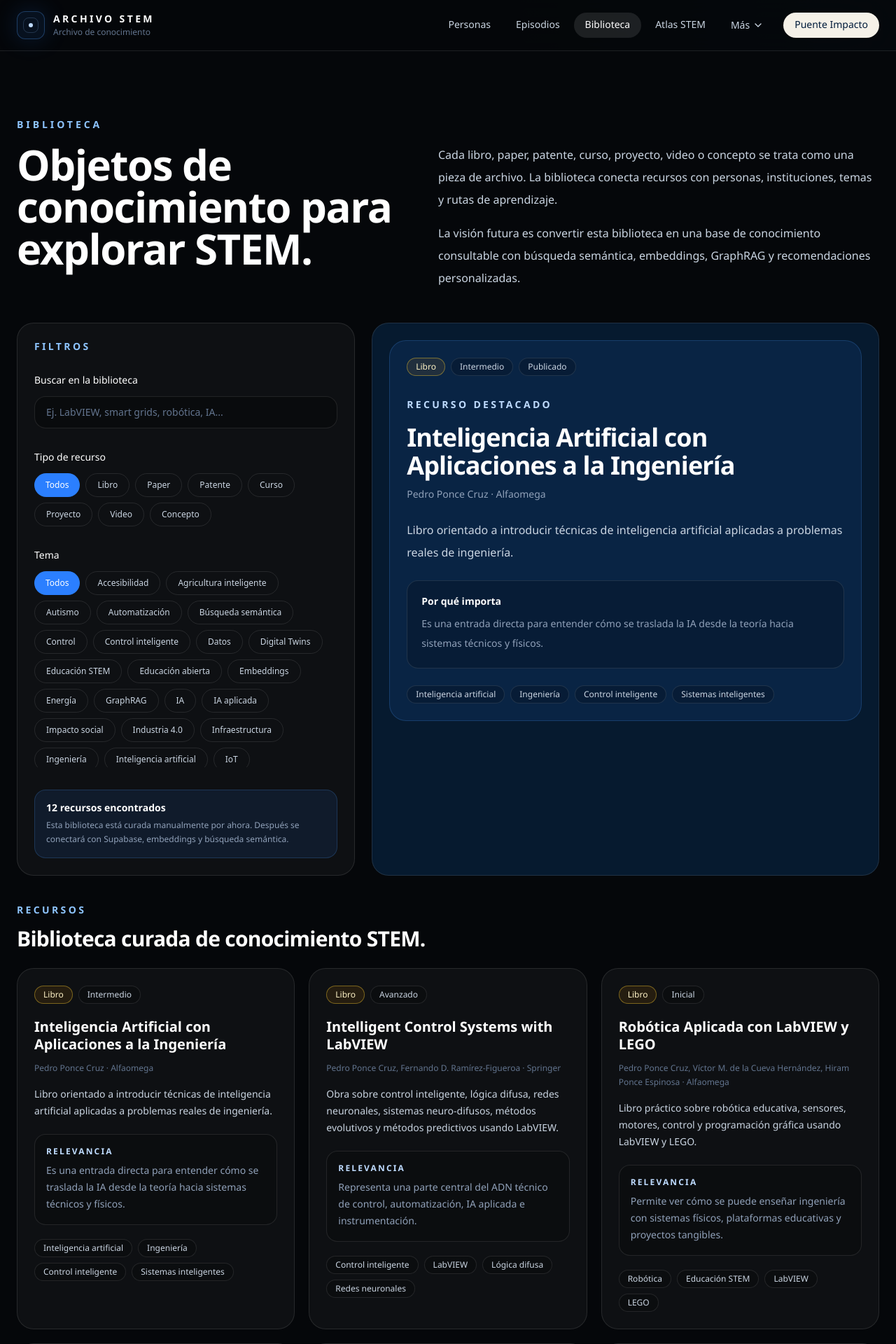
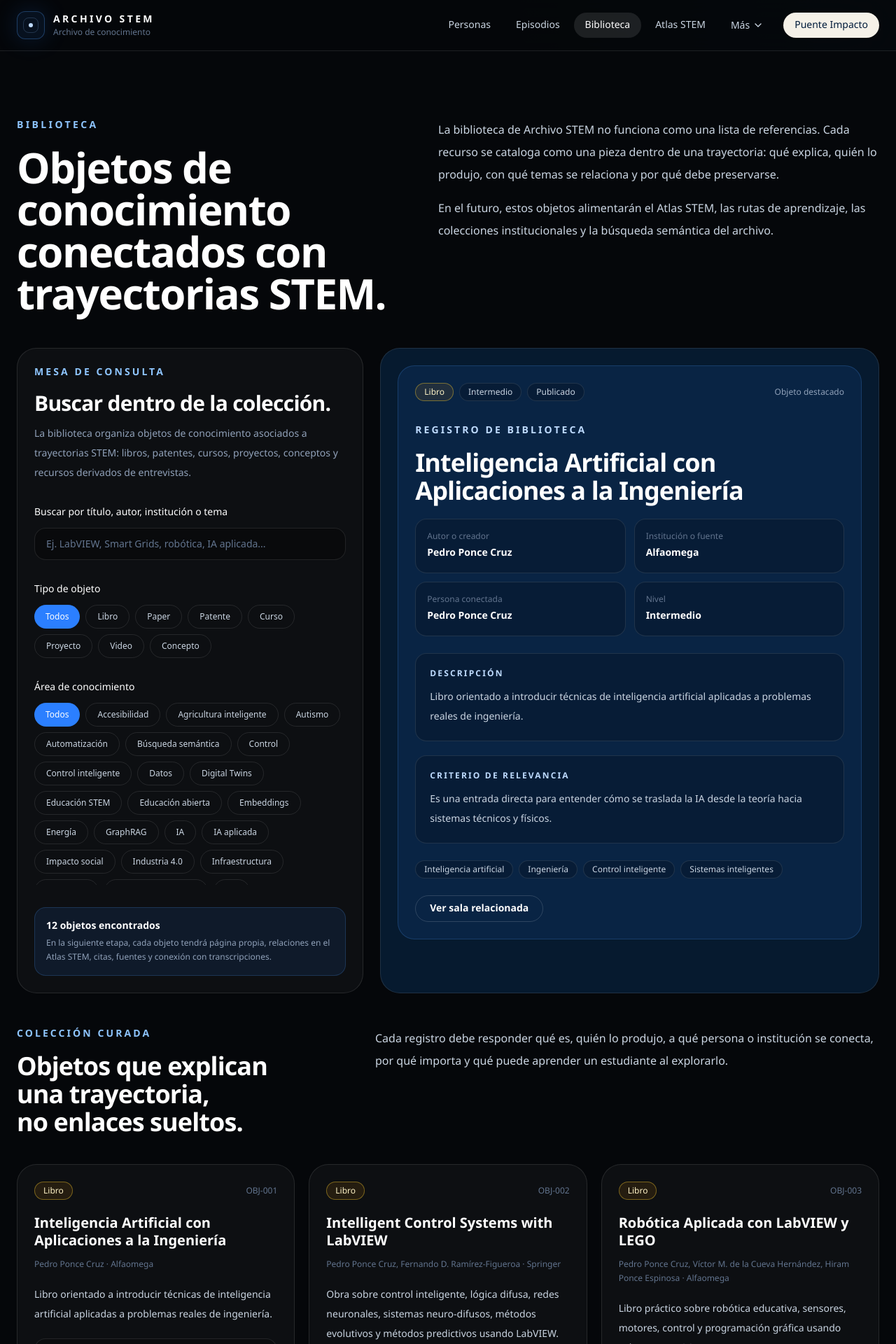
Before and after one commit to CarlosSanchezGutierrez/archivo-stem, a Next.js app: page /biblioteca in a window 1280 px wide. Shown: the top 1920 px of the page at 70% size. Built offline with nearby package versions, Linux system fonts and the light colour scheme.

Commit message:
Polish library as curated knowledge archive

```diff
--- a/src/app/biblioteca/page.tsx
+++ b/src/app/biblioteca/page.tsx
@@ -3,34 +3,36 @@ import { LibraryExplorer } from "@/components/library/LibraryExplorer";
 export const metadata = {
   title: "Biblioteca",
   description:
-    "Biblioteca curada de Archivo STEM con libros, papers, patentes, cursos, proyectos, videos y conceptos conectados a trayectorias STEM.",
+    "Archivo curado de objetos de conocimiento STEM: libros, patentes, cursos, proyectos, conceptos y recursos conectados con trayectorias documentadas.",
 };
 
 export default function LibraryPage() {
   return (
     <section className="min-h-screen bg-[#05070A] px-6 py-24">
       <div className="mx-auto max-w-7xl">
-        <p className="text-sm font-semibold uppercase tracking-[0.28em] text-blue-300">
-          Biblioteca
-        </p>
+        <div className="grid gap-8 lg:grid-cols-[0.95fr_1.05fr]">
+          <div>
+            <p className="text-sm font-semibold uppercase tracking-[0.24em] text-blue-300">
+              Biblioteca
+            </p>
 
-        <div className="mt-4 grid gap-8 lg:grid-cols-[0.95fr_1.05fr]">
-          <div>
-            <h1 className="text-5xl font-semibold tracking-tight text-white md:text-6xl">
-              Objetos de conocimiento para explorar STEM.
+            <h1 className="mt-5 text-balance text-5xl font-semibold tracking-tight text-white md:text-6xl">
+              Objetos de conocimiento conectados con trayectorias STEM.
             </h1>
           </div>
 
           <div className="text-base leading-8 text-slate-300">
             <p>
-              Cada libro, paper, patente, curso, proyecto, video o concepto se
-              trata como una pieza de archivo. La biblioteca conecta recursos con
-              personas, instituciones, temas y rutas de aprendizaje.
+              La biblioteca de Archivo STEM no funciona como una lista de
+              referencias. Cada recurso se cataloga como una pieza dentro de una
+              trayectoria: qué explica, quién lo produjo, con qué temas se
+              relaciona y por qué debe preservarse.
             </p>
+
             <p className="mt-4">
-              La visión futura es convertir esta biblioteca en una base de
-              conocimiento consultable con búsqueda semántica, embeddings,
-              GraphRAG y recomendaciones personalizadas.
+              En el futuro, estos objetos alimentarán el Atlas STEM, las rutas de
+              aprendizaje, las colecciones institucionales y la búsqueda
+              semántica del archivo.
             </p>
           </div>
         </div>
--- a/src/components/library/LibraryExplorer.tsx
+++ b/src/components/library/LibraryExplorer.tsx
@@ -1,5 +1,6 @@
 "use client";
 
+import Link from "next/link";
 import { useMemo, useState } from "react";
 import {
   libraryResources,
@@ -49,8 +50,7 @@ export function LibraryExplorer() {
         .toLowerCase();
 
       const matchesQuery =
-        normalizedQuery.length === 0 ||
-        searchableText.includes(normalizedQuery);
+        normalizedQuery.length === 0 || searchableText.includes(normalizedQuery);
 
       return matchesType && matchesTopic && matchesQuery;
     });
@@ -59,27 +59,39 @@ export function LibraryExplorer() {
   const featuredResource = filteredResources[0] ?? libraryResources[0];
 
   return (
-    <div className="space-y-10">
-      <section className="grid gap-6 lg:grid-cols-[0.8fr_1.2fr]">
-        <div className="rounded-3xl border border-white/10 bg-white/[0.04] p-6">
-          <p className="text-sm font-semibold uppercase tracking-[0.24em] text-blue-300">
-            Filtros
+    <div className="space-y-12">
+      <section className="grid gap-6 lg:grid-cols-[0.82fr_1.18fr]">
+        <aside className="rounded-[1.75rem] border border-white/10 bg-white/[0.035] p-6">
+          <p className="text-sm font-semibold uppercase tracking-[0.22em] text-blue-300">
+            Mesa de consulta
           </p>
 
-          <div className="mt-6">
+          <h2 className="mt-4 text-3xl font-semibold tracking-tight text-white">
+            Buscar dentro de la colección.
+          </h2>
+
+          <p className="mt-3 text-sm leading-7 text-slate-400">
+            La biblioteca organiza objetos de conocimiento asociados a
+            trayectorias STEM: libros, patentes, cursos, proyectos, conceptos y
+            recursos derivados de entrevistas.
+          </p>
+
+          <div className="mt-7">
             <label className="text-sm font-medium text-white">
-              Buscar en la biblioteca
+              Buscar por título, autor, institución o tema
             </label>
+
             <input
               value={query}
               onChange={(event) => setQuery(event.target.value)}
-              placeholder="Ej. LabVIEW, smart grids, robótica, IA..."
+              placeholder="Ej. LabVIEW, Smart Grids, robótica, IA aplicada..."
               className="mt-3 w-full rounded-2xl border border-white/10 bg-black/30 px-4 py-3 text-sm text-white outline-none transition placeholder:text-slate-500 focus:border-blue-400"
             />
           </div>
 
           <div className="mt-8">
-            <p className="text-sm font-medium text-white">Tipo de recurso</p>
+            <p className="text-sm font-medium text-white">Tipo de objeto</p>
+
             <div className="mt-3 flex flex-wrap gap-2">
               {libraryTypes.map((type) => (
                 <button
@@ -98,8 +110,9 @@ export function LibraryExplorer() {
           </div>
 
           <div className="mt-8">
-            <p className="text-sm font-medium text-white">Tema</p>
-            <div className="mt-3 flex max-h-[280px] flex-wrap gap-2 overflow-y-auto pr-1">
+            <p className="text-sm font-medium text-white">Área de conocimiento</p>
+
+            <div className="mt-3 flex max-h-[260px] flex-wrap gap-2 overflow-y-auto pr-1">
               {["Todos", ...libraryTopics].map((topic) => (
                 <button
                   key={topic}
@@ -118,33 +131,46 @@ export function LibraryExplorer() {
 
           <div className="mt-8 rounded-2xl border border-blue-400/20 bg-blue-500/10 p-4">
             <p className="text-sm font-semibold text-white">
-              {filteredResources.length} recursos encontrados
+              {filteredResources.length} objetos encontrados
             </p>
+
             <p className="mt-1 text-xs leading-5 text-slate-400">
-              Esta biblioteca está curada manualmente por ahora. Después se
-              conectará con Supabase, embeddings y búsqueda semántica.
+              En la siguiente etapa, cada objeto tendrá página propia,
+              relaciones en el Atlas STEM, citas, fuentes y conexión con
+              transcripciones.
             </p>
           </div>
-        </div>
+        </aside>
 
         <FeaturedResource resource={featuredResource} />
       </section>
 
       <section>
-        <div className="mb-6 flex items-end justify-between gap-6">
+        <div className="grid gap-8 lg:grid-cols-[0.8fr_1.2fr]">
           <div>
-            <p className="text-sm font-semibold uppercase tracking-[0.24em] text-blue-300">
-              Recursos
+            <p className="text-sm font-semibold uppercase tracking-[0.22em] text-blue-300">
+              Colección curada
             </p>
-            <h2 className="mt-3 text-3xl font-semibold tracking-tight text-white">
-              Biblioteca curada de conocimiento STEM.
+
+            <h2 className="mt-4 text-balance text-4xl font-semibold tracking-tight text-white">
+              Objetos que explican una trayectoria, no enlaces sueltos.
             </h2>
           </div>
+
+          <p className="text-base leading-8 text-slate-300">
+            Cada registro debe responder qué es, quién lo produjo, a qué persona
+            o institución se conecta, por qué importa y qué puede aprender un
+            estudiante al explorarlo.
+          </p>
         </div>
 
-        <div className="grid gap-5 md:grid-cols-2 xl:grid-cols-3">
-          {filteredResources.map((resource) => (
-            <ResourceCard key={resource.id} resource={resource} />
+        <div className="mt-10 grid gap-5 md:grid-cols-2 xl:grid-cols-3">
+          {filteredResources.map((resource, index) => (
+            <ResourceCard
+              key={resource.id}
+              resource={resource}
+              accessionNumber={index + 1}
+            />
           ))}
         </div>
       </section>
@@ -154,34 +180,57 @@ export function LibraryExplorer() {
 
 function FeaturedResource({ resource }: { resource: LibraryResource }) {
   return (
-    <article className="rounded-3xl border border-white/10 bg-[#061A2F] p-6">
-      <div className="rounded-3xl border border-blue-400/20 bg-blue-500/10 p-6">
+    <article className="rounded-[1.75rem] border border-white/10 bg-[#061A2F] p-6">
+      <div className="rounded-[1.5rem] border border-blue-400/20 bg-blue-500/10 p-6">
+        <div className="flex flex-wrap items-center justify-between gap-3">
           <div className="flex flex-wrap gap-2">
             <ResourceTypeBadge type={resource.type} />
             <Badge>{resource.difficulty}</Badge>
             {resource.status ? <Badge>{resource.status}</Badge> : null}
           </div>
 
-        <p className="mt-8 text-sm font-semibold uppercase tracking-[0.24em] text-blue-200">
-          Recurso destacado
+          <span className="text-xs font-medium text-slate-400">
+            Objeto destacado
+          </span>
+        </div>
+
+        <p className="mt-8 text-sm font-semibold uppercase tracking-[0.22em] text-blue-200">
+          Registro de biblioteca
         </p>
 
-        <h2 className="mt-4 text-4xl font-semibold tracking-tight text-white">
+        <h2 className="mt-4 text-balance text-4xl font-semibold tracking-tight text-white">
           {resource.title}
         </h2>
 
-        <p className="mt-3 text-sm text-slate-400">
-          {resource.authorOrCreator}
-          {resource.institution ? ` · ${resource.institution}` : ""}
+        <div className="mt-5 grid gap-3 sm:grid-cols-2">
+          <ArchiveFact label="Autor o creador" value={resource.authorOrCreator} />
+          <ArchiveFact
+            label="Institución o fuente"
+            value={resource.institution ?? "Pendiente de catalogación"}
+          />
+          <ArchiveFact
+            label="Persona conectada"
+            value={resource.personName ?? "Archivo STEM"}
+          />
+          <ArchiveFact label="Nivel" value={resource.difficulty} />
+        </div>
+
+        <div className="mt-6 rounded-2xl border border-white/10 bg-black/20 p-5">
+          <p className="text-xs font-semibold uppercase tracking-[0.18em] text-blue-200">
+            Descripción
           </p>
 
-        <p className="mt-6 text-base leading-8 text-slate-300">
+          <p className="mt-3 text-sm leading-7 text-slate-300">
             {resource.description}
           </p>
+        </div>
 
-        <div className="mt-6 rounded-2xl border border-white/10 bg-black/20 p-5">
-          <p className="text-sm font-semibold text-white">Por qué importa</p>
-          <p className="mt-2 text-sm leading-7 text-slate-400">
+        <div className="mt-5 rounded-2xl border border-white/10 bg-black/20 p-5">
+          <p className="text-xs font-semibold uppercase tracking-[0.18em] text-blue-200">
+            Criterio de relevancia
+          </p>
+
+          <p className="mt-3 text-sm leading-7 text-slate-300">
             {resource.whyItMatters}
           </p>
         </div>
@@ -191,17 +240,35 @@ function FeaturedResource({ resource }: { resource: LibraryResource }) {
             <Badge key={topic}>{topic}</Badge>
           ))}
         </div>
+
+        {resource.personSlug ? (
+          <Link
+            href={`/personas/${resource.personSlug}`}
+            className="mt-6 inline-flex rounded-full border border-white/15 px-5 py-2 text-sm font-semibold text-white transition hover:bg-white/10"
+          >
+            Ver sala relacionada
+          </Link>
+        ) : null}
       </div>
     </article>
   );
 }
 
-function ResourceCard({ resource }: { resource: LibraryResource }) {
+function ResourceCard({
+  resource,
+  accessionNumber,
+}: {
+  resource: LibraryResource;
+  accessionNumber: number;
+}) {
   return (
-    <article className="rounded-3xl border border-white/10 bg-white/[0.04] p-6 transition hover:border-blue-400/30 hover:bg-blue-500/[0.05]">
-      <div className="flex flex-wrap gap-2">
+    <article className="rounded-[1.75rem] border border-white/10 bg-white/[0.035] p-6 transition hover:border-blue-400/30 hover:bg-blue-500/[0.05]">
+      <div className="flex flex-wrap items-center justify-between gap-3">
         <ResourceTypeBadge type={resource.type} />
-        <Badge>{resource.difficulty}</Badge>
+
+        <span className="text-xs font-medium text-slate-500">
+          OBJ-{String(accessionNumber).padStart(3, "0")}
+        </span>
       </div>
 
       <h3 className="mt-5 text-xl font-semibold leading-tight text-white">
@@ -213,25 +280,54 @@ function ResourceCard({ resource }: { resource: LibraryResource }) {
         {resource.institution ? ` · ${resource.institution}` : ""}
       </p>
 
-      <p className="mt-4 text-sm leading-6 text-slate-300">
+      <p className="mt-5 text-sm leading-7 text-slate-300">
         {resource.description}
       </p>
 
       <div className="mt-5 rounded-2xl border border-white/10 bg-black/20 p-4">
         <p className="text-xs font-semibold uppercase tracking-[0.18em] text-blue-200">
-          Relevancia
+          Por qué pertenece al archivo
         </p>
+
         <p className="mt-2 text-sm leading-6 text-slate-400">
           {resource.whyItMatters}
         </p>
       </div>
 
       <div className="mt-5 flex flex-wrap gap-2">
+        <Badge>{resource.difficulty}</Badge>
+        {resource.status ? <Badge>{resource.status}</Badge> : null}
+      </div>
+
+      <div className="mt-4 flex flex-wrap gap-2">
         {resource.topics.slice(0, 4).map((topic) => (
-          <Badge key={topic}>{topic}</Badge>
+          <span
+            key={topic}
+            className="rounded-full border border-white/10 bg-black/20 px-3 py-1 text-xs text-slate-300"
+          >
+            {topic}
+          </span>
         ))}
       </div>
+
+      {resource.personSlug ? (
+        <Link
+          href={`/personas/${resource.personSlug}`}
+          className="mt-6 inline-flex text-sm font-semibold text-blue-200 transition hover:text-blue-100"
+        >
+          Sala relacionada
+        </Link>
+      ) : null}
     </article>
+  );
+}
+
+function ArchiveFact({ label, value }: { label: string; value: string }) {
+  return (
+    <div className="rounded-2xl border border-white/10 bg-black/20 p-4">
+      <p className="text-xs text-slate-500">{label}</p>
+      <p className="mt-1 text-sm font-semibold leading-6 text-white">{value}</p>
+    </div>
   );
 }
 
```
Also changed, not shown: 1 other file (tests, documents, lock files or other folders). Lines whose indentation alone changed are shown as unchanged.
